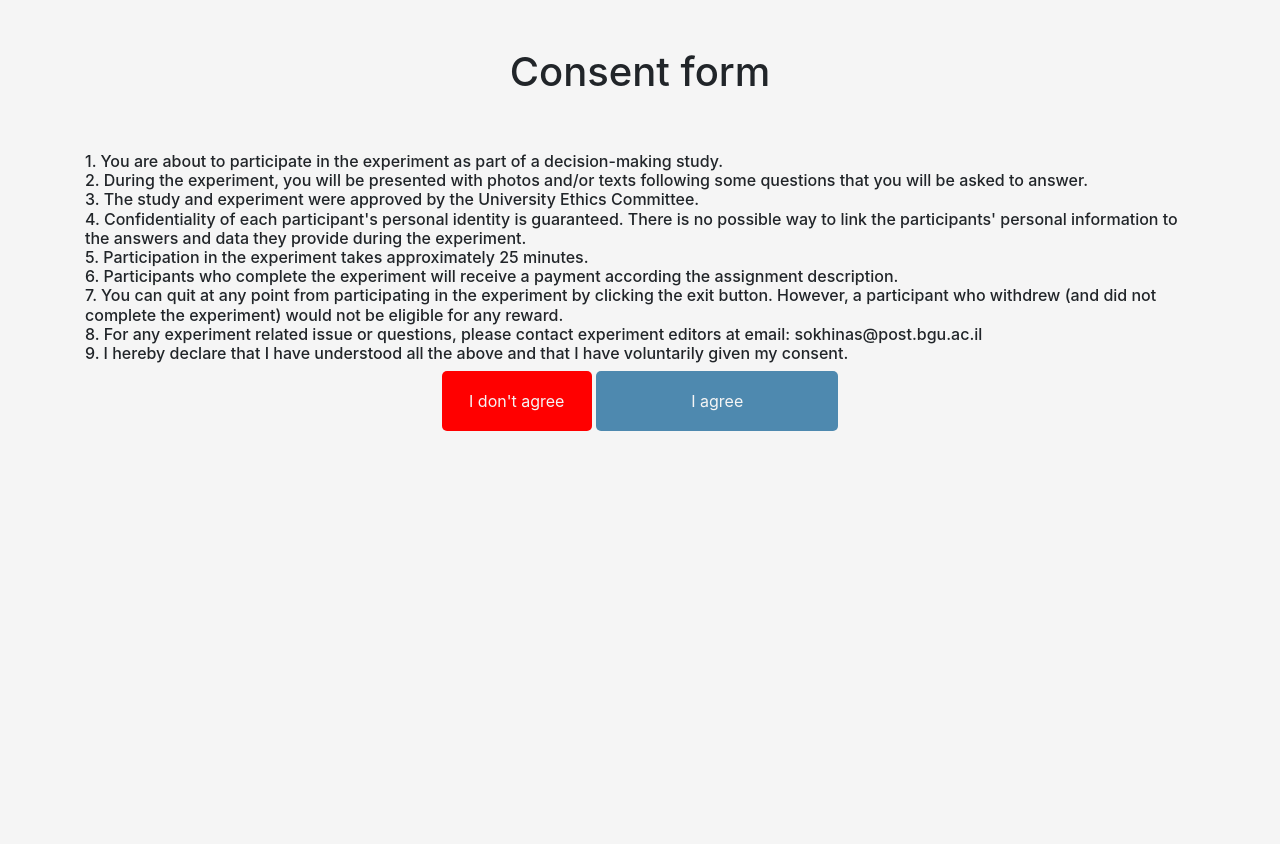
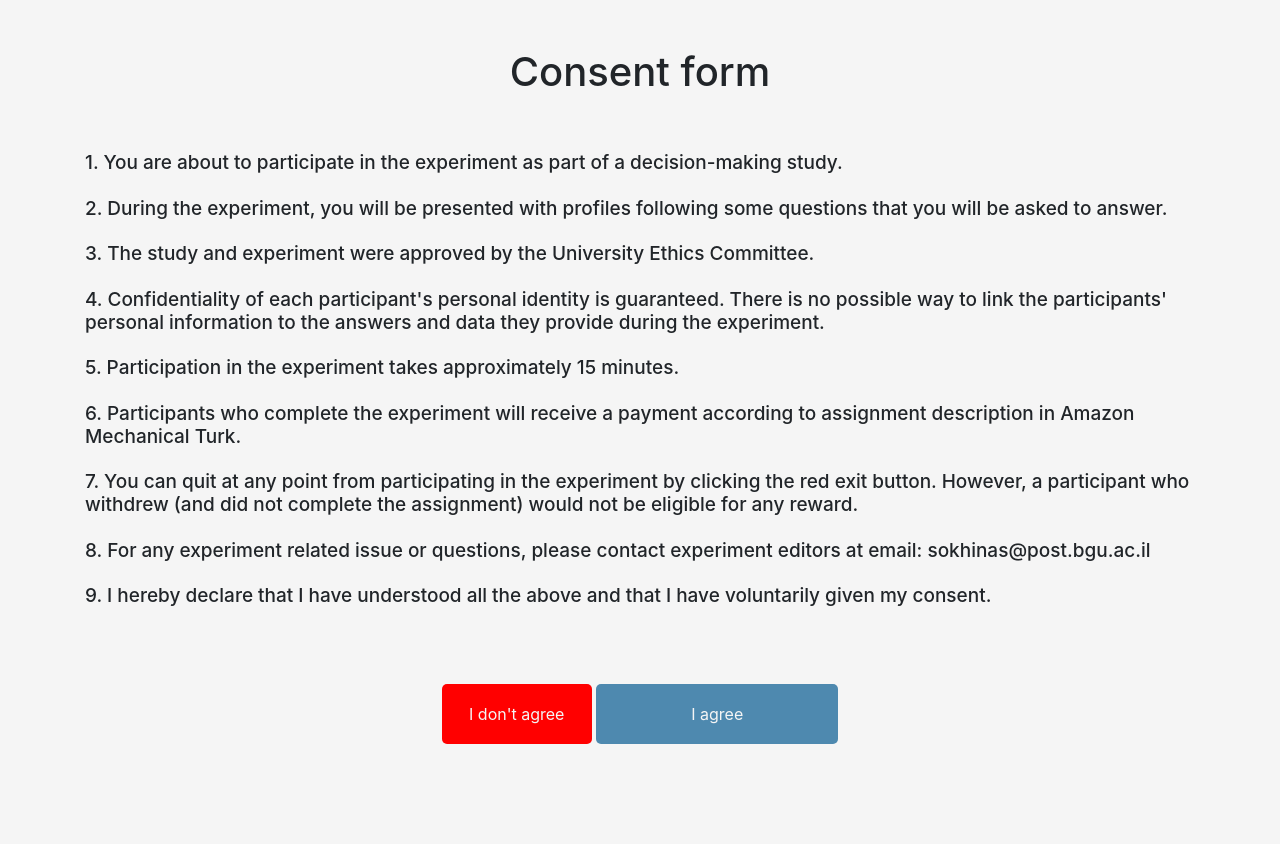
Before and after one commit to svetasokhina/DatingProject, a Flask app: template templates/agreement.html in a window 1280 px wide. Before the commit the page ends 431 px from the top, so only its background shows below. Run offline with Flask 2, Linux system fonts and the light colour scheme; the template is opened without the code that fills it, so the values that code supplies are empty; some libraries are stand-ins or nearby versions.

Commit message:
dev vs dep

```diff
--- a/static/styles/agreement.css
+++ b/static/styles/agreement.css
@@ -80,7 +80,7 @@ body {
 
 .instructions{
   text-align: left;
-  font-size: 16px;
+  font-size: 19px;
 }
 
 .submit-container{
--- a/static/styles/instructions.css
+++ b/static/styles/instructions.css
@@ -85,5 +85,5 @@ body {
 
 .instructions{
 text-align: left;
-font-size: 16px;
+font-size: 19px;
 }
--- a/static/styles/introduction.css
+++ b/static/styles/introduction.css
@@ -306,3 +306,7 @@ body {
     width: 37px;
   }
 }
+
+.form-check-label{
+font-size: 18px;
+}
--- a/static/styles/welcome.css
+++ b/static/styles/welcome.css
@@ -110,8 +110,8 @@ body {
   height: 60px;
   animation: spin 2s linear infinite;
   visibility: hidden;
-   margin-top: 20px;
-   margin-left: 42%;
+   margin-top: 10px;
+   margin-left: 46%;
 
 }
 
--- a/templates/agreement.html
+++ b/templates/agreement.html
@@ -46,16 +46,16 @@
 
             </h1>
            <h4 class="instructions">
-            1. You are about to participate in the experiment as part of a decision-making study.<br>
-2. During the experiment, you will be presented with photos and/or texts following some questions that you will be asked to answer.<br>
-3. The study and experiment were approved by the University Ethics Committee.<br>
-4. Confidentiality of each participant's personal identity is guaranteed. There is no possible way to link the participants' personal information to the answers and data they provide during the experiment.<br>
-5. Participation in the experiment takes approximately 25 minutes.<br>
-6. Participants who complete the experiment will receive a payment according the assignment description. <br>
-7. You can quit at any point from participating in the experiment by clicking the exit button. However, a participant who withdrew (and did not complete the experiment) would not be eligible for any reward.<br>
-8. For any experiment related issue or questions, please contact experiment editors at email: sokhinas@post.bgu.ac.il <br>
-9. I hereby declare that I have understood all the above and that I have voluntarily given my consent.<br>
-
+            1. You are about to participate in the experiment as part of a decision-making study.<br><br>
+2. During the experiment, you will be presented with profiles following some questions that you will be asked to answer.<br><br>
+3. The study and experiment were approved by the University Ethics Committee.<br><br>
+4. Confidentiality of each participant's personal identity is guaranteed. There is no possible way to link the participants' personal information to the answers and data they provide during the experiment.<br><br>
+5. Participation in the experiment takes approximately 15 minutes.<br><br>
+6. Participants who complete the experiment will receive a payment according to assignment description in Amazon Mechanical Turk. <br><br>
+7. You can quit at any point from participating in the experiment by clicking the red exit button. However, a participant who withdrew (and did not complete the assignment) would not be eligible for any reward.<br><br>
+8. For any experiment related issue or questions, please contact experiment editors at email: sokhinas@post.bgu.ac.il <br><br>
+9. I hereby declare that I have understood all the above and that I have voluntarily given my consent.<br><br>
+<br><br>
              </h4>
           </div>
 
--- a/templates/ending_page.html
+++ b/templates/ending_page.html
@@ -51,7 +51,7 @@
                 </div>
 
             </h3>
-           <h4 class="enter_code"> Please enter your code back to Mturk. You can close this page. </h4>
+           <h4 class="enter_code"> Please enter your code back to Amazon Mechanical Turk. You can close this page. </h4>
           </div>
 
       </body>
--- a/templates/profile_161.html
+++ b/templates/profile_161.html
@@ -71,7 +71,7 @@
             <div class="data-container col-12">
               <div class="row justify-content-around">
                 <div class="content-data col-md-7 col-12">
-                  <h3> Francsico </h3>
+                  <h3> Francisco </h3>
                   <p class="title"></p>
                   <p> I’m a fun-loving guy who’s a happy dog-dad to my pup Tito. My friends would probably describe
                     me as goofy but somehow I always end up being the responsible one. I do a lot on the weekend.
--- a/templates/profile_162.html
+++ b/templates/profile_162.html
@@ -71,7 +71,7 @@
             <div class="data-container col-12">
               <div class="row justify-content-around">
                 <div class="content-data col-md-7 col-12">
-                  <h3> Francsico </h3>
+                  <h3> Francisco </h3>
                   <p class="title"></p>
                   <p>I’m A Fun Loving Guy. a happy dog-dad to pupy TITO. Mine friends  probably tell of me as
                     Goofy ,but I am always being the responsible in the end. I do alot in the weekends. I like
--- a/templates/stop_experiment.html
+++ b/templates/stop_experiment.html
@@ -2,7 +2,7 @@
 <html lang="en">
 <head>
     <meta charset="UTF-8">
-    <title>Title</title>
+    <title>Stop</title>
 </head>
 <body>
 
```
Also changed, not shown: templates/instructions.html (+12 -11 lines), templates/introduction.html (+7 -6 lines), templates/questions.html (+8 -6 lines), templates/welcome.html (+6 -6 lines).
